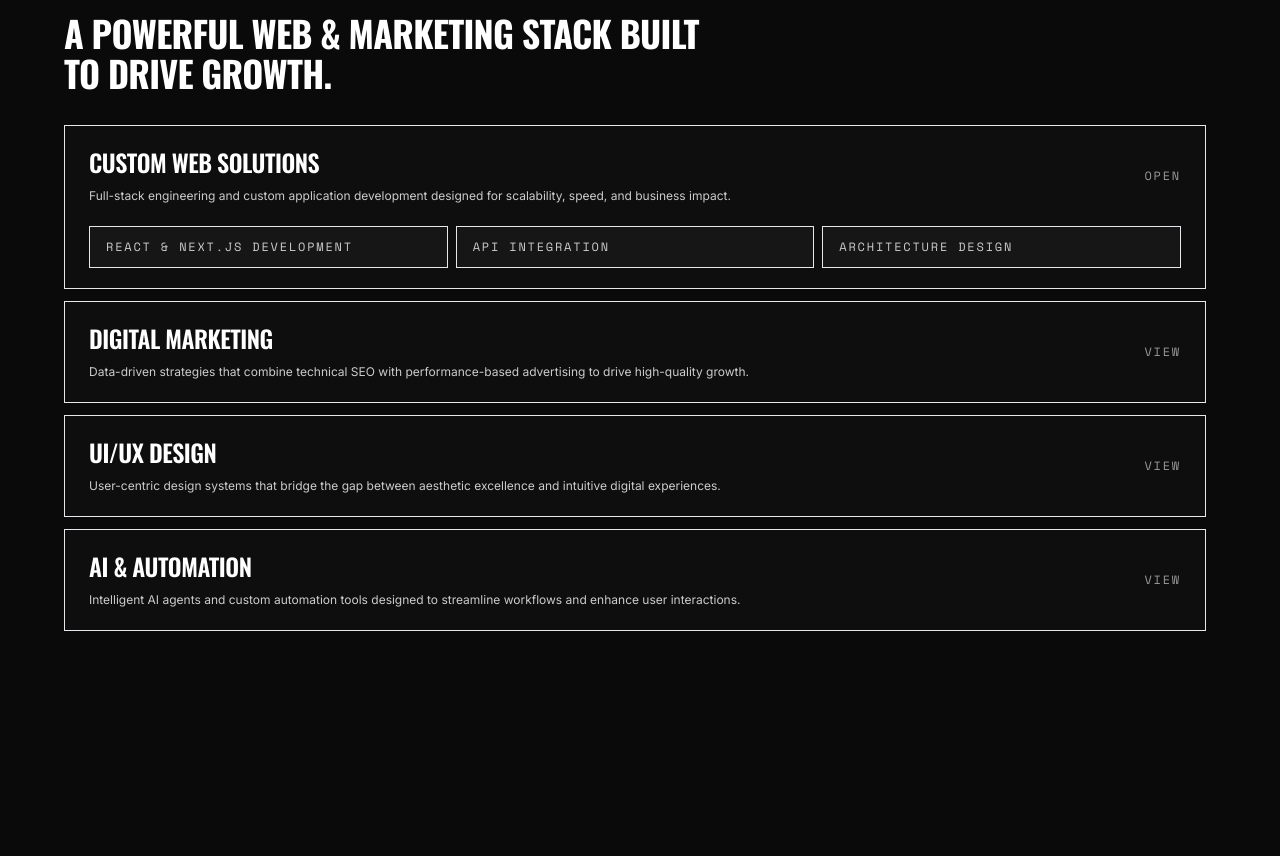
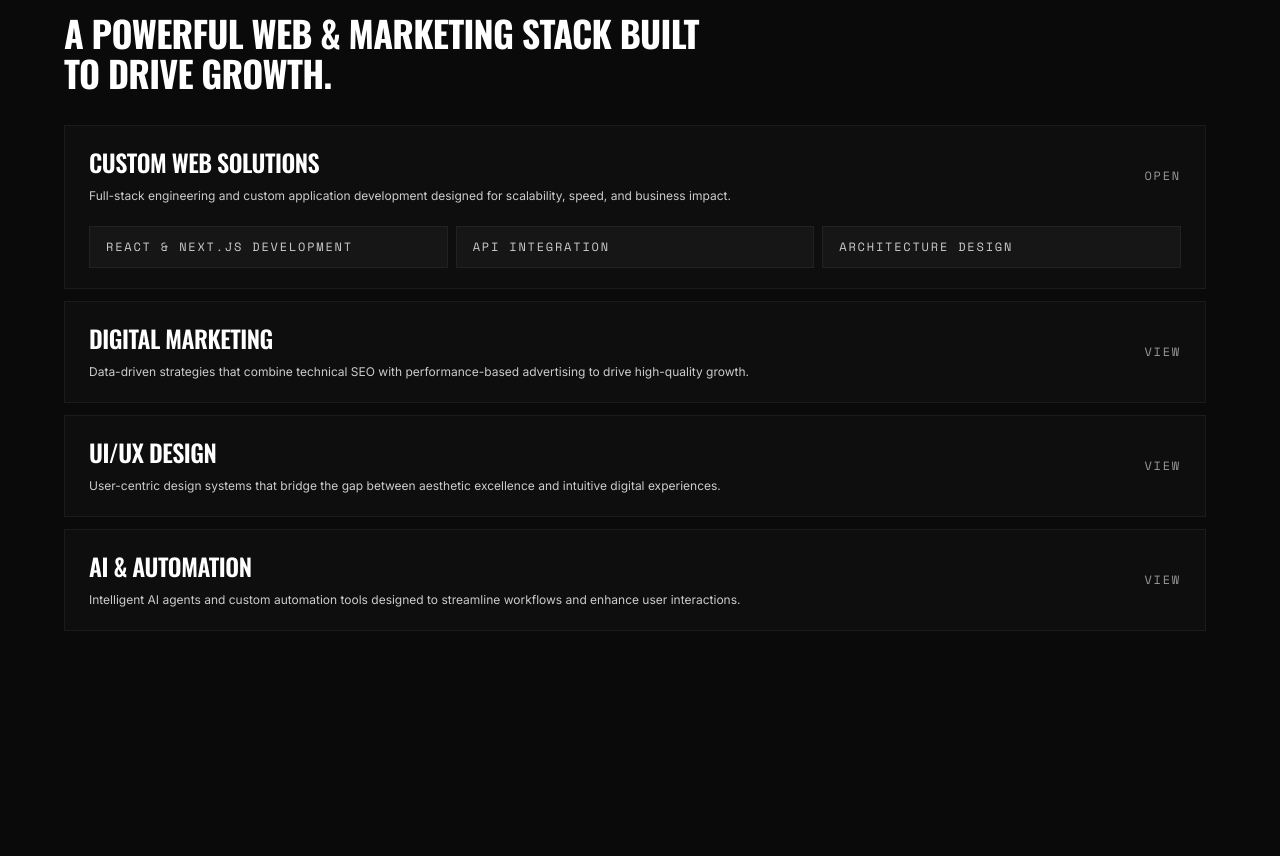
Before and after one commit to mattered-digital/Mattereddigital, a Next.js app: page / in a window 1280 px wide. Shown: the part 5307-6163 px from the top of the page. Built offline with nearby package versions, Linux system fonts and the light colour scheme.

Commit message:
style: reduce border opacity in ServicesAccordion component for better visual consistency

```diff
--- a/components/ServicesAccordion.tsx
+++ b/components/ServicesAccordion.tsx
@@ -47,7 +47,7 @@ export default function ServicesAccordion() {
           return (
             <div
               key={service.title}
-              className="accordion-item border border-white/8 bg-white/[0.02]"
+              className="accordion-item border border-white/5 bg-white/[0.02]"
             >
               <button
                 type="button"
@@ -76,7 +76,7 @@ export default function ServicesAccordion() {
                     {service.items.map((item) => (
                       <div
                         key={item}
-                        className="border border-white/8 bg-white/[0.03] px-4 py-3 font-mono text-xs uppercase tracking-label text-gray-light"
+                        className="border border-white/5 bg-white/[0.03] px-4 py-3 font-mono text-xs uppercase tracking-label text-gray-light"
                       >
                         {item}
                       </div>
```
